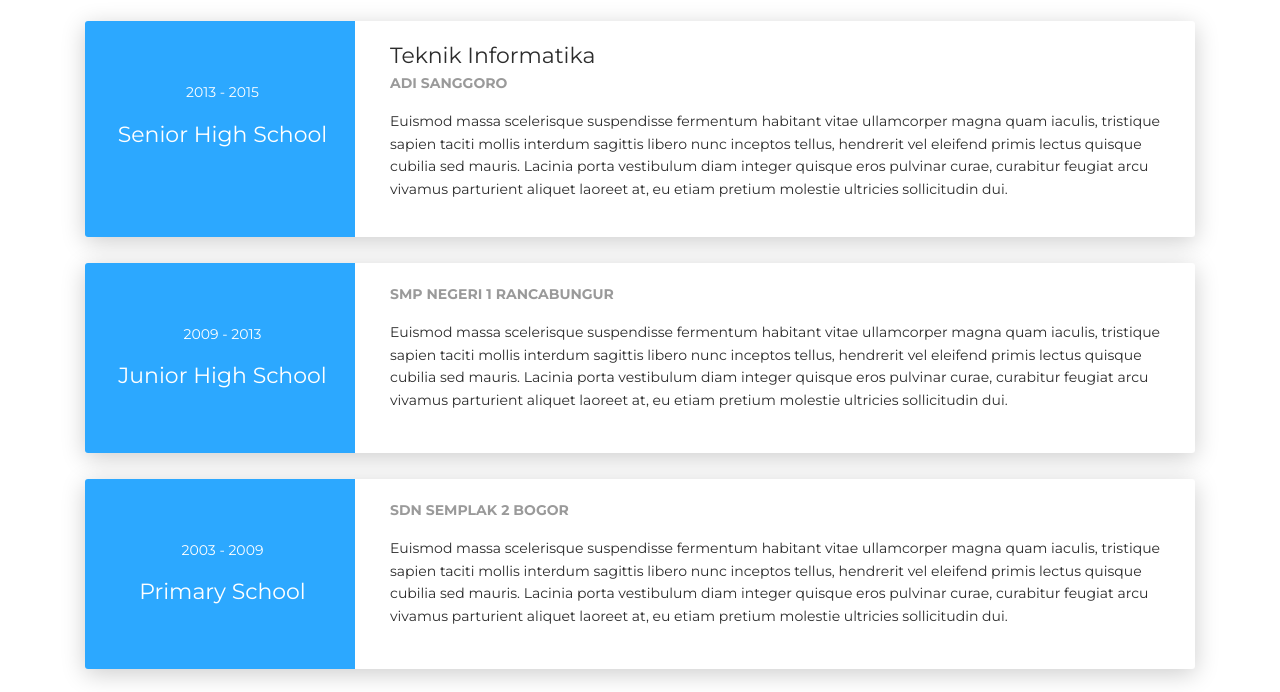
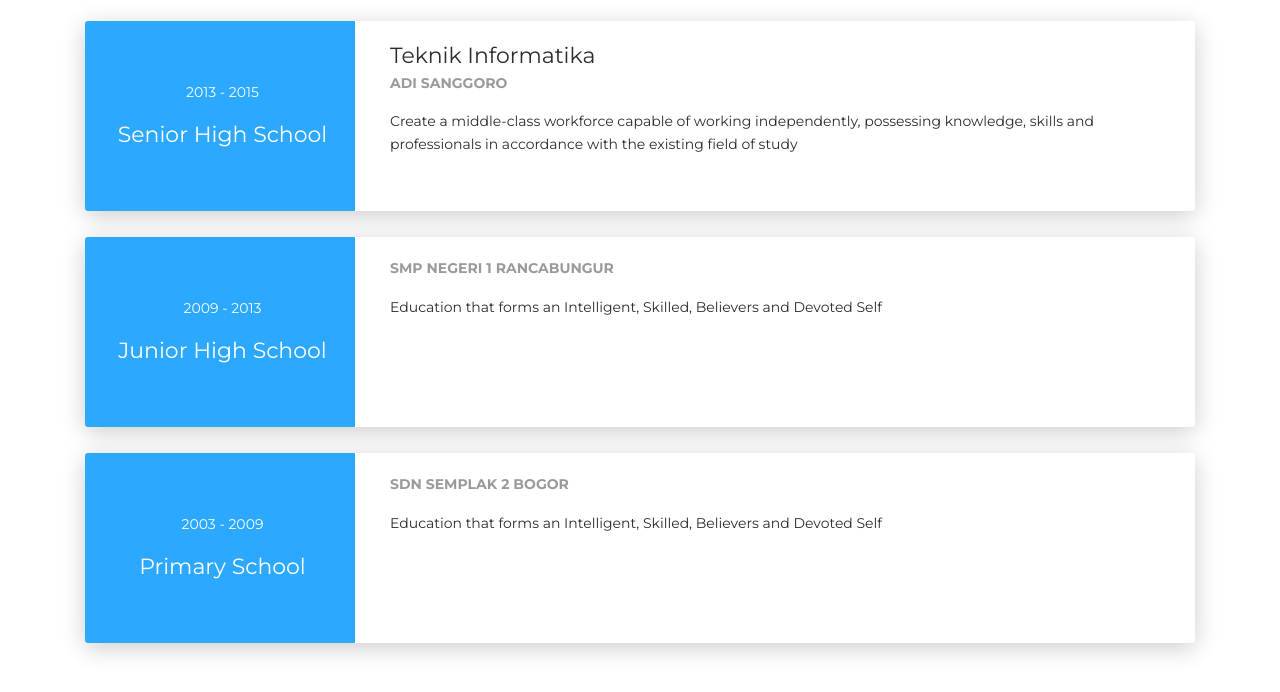
Before and after one commit to AminFuady/aminfuady.github.io, a plain HTML site: page index.html in a window 1280 px wide. Shown: the part 3108-3800 px from the top of the page. Drawn offline with Linux system fonts and the light colour scheme.

Commit message:
update UI

```diff
--- a/index.html
+++ b/index.html
@@ -333,7 +333,7 @@
           <div class="card-body">
             <div class="h5">Teknik Informatika</div>
             <p class="category">Adi Sanggoro</p>
-            <p>Euismod massa scelerisque suspendisse fermentum habitant vitae ullamcorper magna quam iaculis, tristique sapien taciti mollis interdum sagittis libero nunc inceptos tellus, hendrerit vel eleifend primis lectus quisque cubilia sed mauris. Lacinia porta vestibulum diam integer quisque eros pulvinar curae, curabitur feugiat arcu vivamus parturient aliquet laoreet at, eu etiam pretium molestie ultricies sollicitudin dui.</p>
+            <p>Create a middle-class workforce capable of working independently, possessing knowledge, skills and professionals in accordance with the existing field of study</p>
           </div>
         </div>
       </div>
@@ -350,7 +350,7 @@
           <div class="card-body">
             <div class="h5"></div>
             <p class="category">SMP Negeri 1 Rancabungur</p>
-            <p>Euismod massa scelerisque suspendisse fermentum habitant vitae ullamcorper magna quam iaculis, tristique sapien taciti mollis interdum sagittis libero nunc inceptos tellus, hendrerit vel eleifend primis lectus quisque cubilia sed mauris. Lacinia porta vestibulum diam integer quisque eros pulvinar curae, curabitur feugiat arcu vivamus parturient aliquet laoreet at, eu etiam pretium molestie ultricies sollicitudin dui.</p>
+            <p>Education that forms an Intelligent, Skilled, Believers and Devoted Self</p>
           </div>
         </div>
       </div>
@@ -367,7 +367,7 @@
           <div class="card-body">
             <div class="h5"></div>
             <p class="category">SDN Semplak 2 Bogor</p>
-            <p>Euismod massa scelerisque suspendisse fermentum habitant vitae ullamcorper magna quam iaculis, tristique sapien taciti mollis interdum sagittis libero nunc inceptos tellus, hendrerit vel eleifend primis lectus quisque cubilia sed mauris. Lacinia porta vestibulum diam integer quisque eros pulvinar curae, curabitur feugiat arcu vivamus parturient aliquet laoreet at, eu etiam pretium molestie ultricies sollicitudin dui.</p>
+            <p>Education that forms an Intelligent, Skilled, Believers and Devoted Self</p>
           </div>
         </div>
       </div>
```
